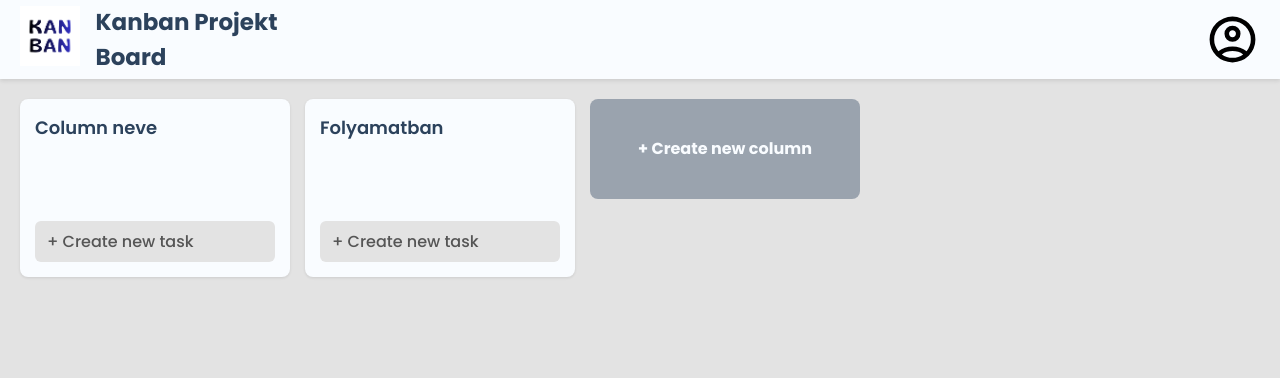
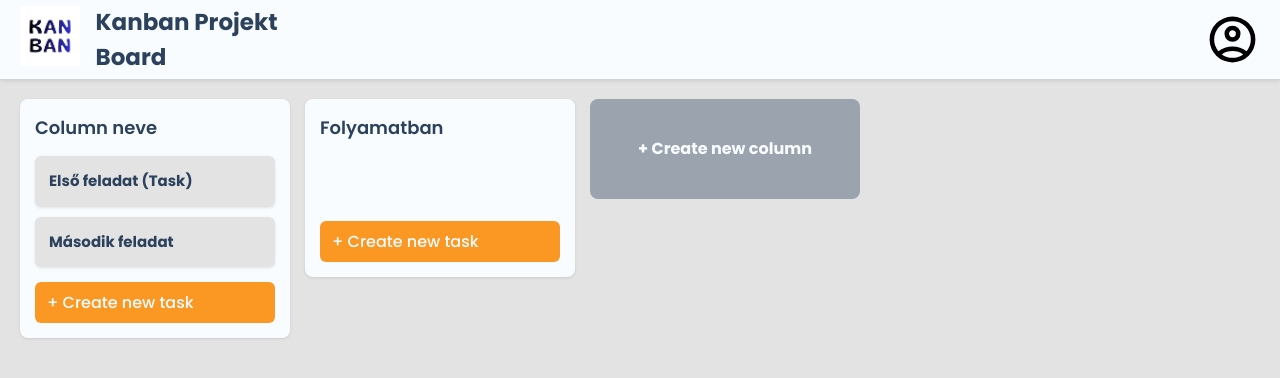
Before and after one commit to Dlevy004/kanban-webapp, a React (Vite) app in the folder frontend/: page /board/1 in a window 1280 px wide. Shown: the top 378 px of the page. Built offline with nearby package versions, Linux system fonts and the light colour scheme.

Commit message:
feat(board): create Task component and render task in Column

```diff
--- a/frontend/src/components/Column.css
+++ b/frontend/src/components/Column.css
@@ -26,16 +26,15 @@
 
 .new-task-button {
     padding: 8px 12px;
-    background-color: var(--ternary-color);
+    background-color: var(--secondary-color);
     border: none;
     border-radius: 6px;
-    color: #555;
+    color: var(--solid-color);
     cursor: pointer;
     text-align: left;
     transition: all 0.2s ease-in-out;
 }
 
 .new-task-button:hover {
-    background-color: var(--secondary-color);
-    color: var(--solid-color)
+    background-color: var(--primary-color);
 }
--- a/frontend/src/components/Column.jsx
+++ b/frontend/src/components/Column.jsx
@@ -1,5 +1,6 @@
 import React from 'react';
 import './Column.css';
+import Task from './Task.jsx';
 
 function Column({ columnData }) {
 
@@ -8,7 +9,9 @@ function Column({ columnData }) {
             <div className="column-title">{columnData.title}</div>
 
             <div className="tasks-list">
-
+                {columnData.tasks.map(task => (
+                    <Task key={task._id} taskData={task} />
+                ))}
             </div>
 
             <button className="new-task-button">
--- /dev/null
+++ b/frontend/src/components/Task.css
@@ -0,0 +1,26 @@
+.task-card-container {
+    padding: 12px;
+    background-color: var(--ternary-color);
+    border-radius: 6px;
+    box-shadow: 0 1px 3px rgba(0, 0, 0, 0.1);
+    cursor: pointer;
+    transition: all 0.2s ease-in-out;
+    border: 2px solid transparent;
+}
+
+.task-card-container:active {
+    cursor: grab;
+}
+
+.task-card-container:hover {
+    background-color: var(--solid-color);
+    border: 2px solid var(--secondary-color);
+}
+
+.task-title {
+    font-size: 15px;
+    color: var(--primary-color);
+    font-weight: bold;
+    white-space: nowrap;
+    overflow: hidden;
+}
--- /dev/null
+++ b/frontend/src/components/Task.jsx
@@ -0,0 +1,12 @@
+import React from 'react';
+import './Task.css';
+
+function TaskCard({ taskData }) {
+    return (
+        <div className="task-card-container">
+            <p className="task-title">{taskData.title}</p>
+        </div>
+    );
+}
+
+export default TaskCard;
--- a/frontend/src/pages/BoardPage.css
+++ b/frontend/src/pages/BoardPage.css
@@ -76,8 +76,8 @@
     font-size: 16px;
     font-weight: bold;
     color: var(--solid-color);
-    transition: background-color 0.2s ease;
+    transition: all 0.2s ease-in-out;
 }
 .new-column-button:hover {
-    background-color: rgba(44, 66, 92, 0.7);
+    background-color: var(--primary-color);
 }
```
